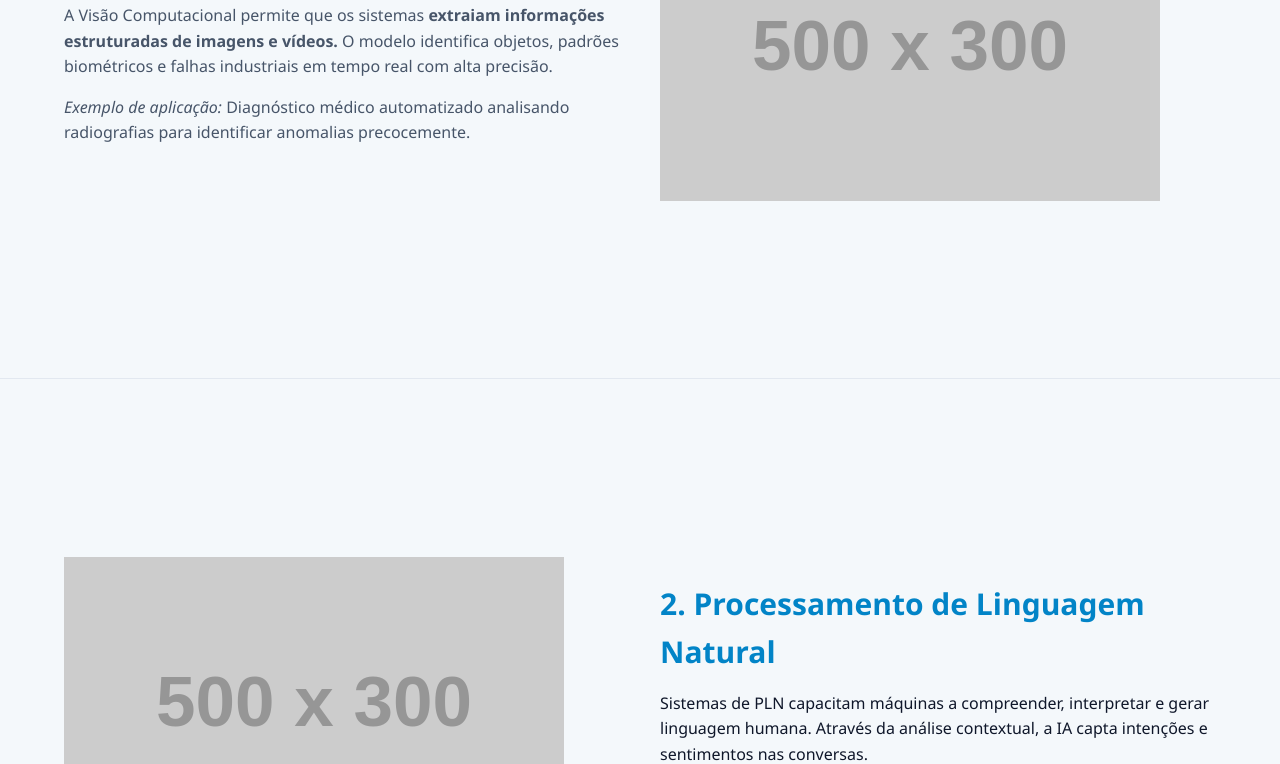
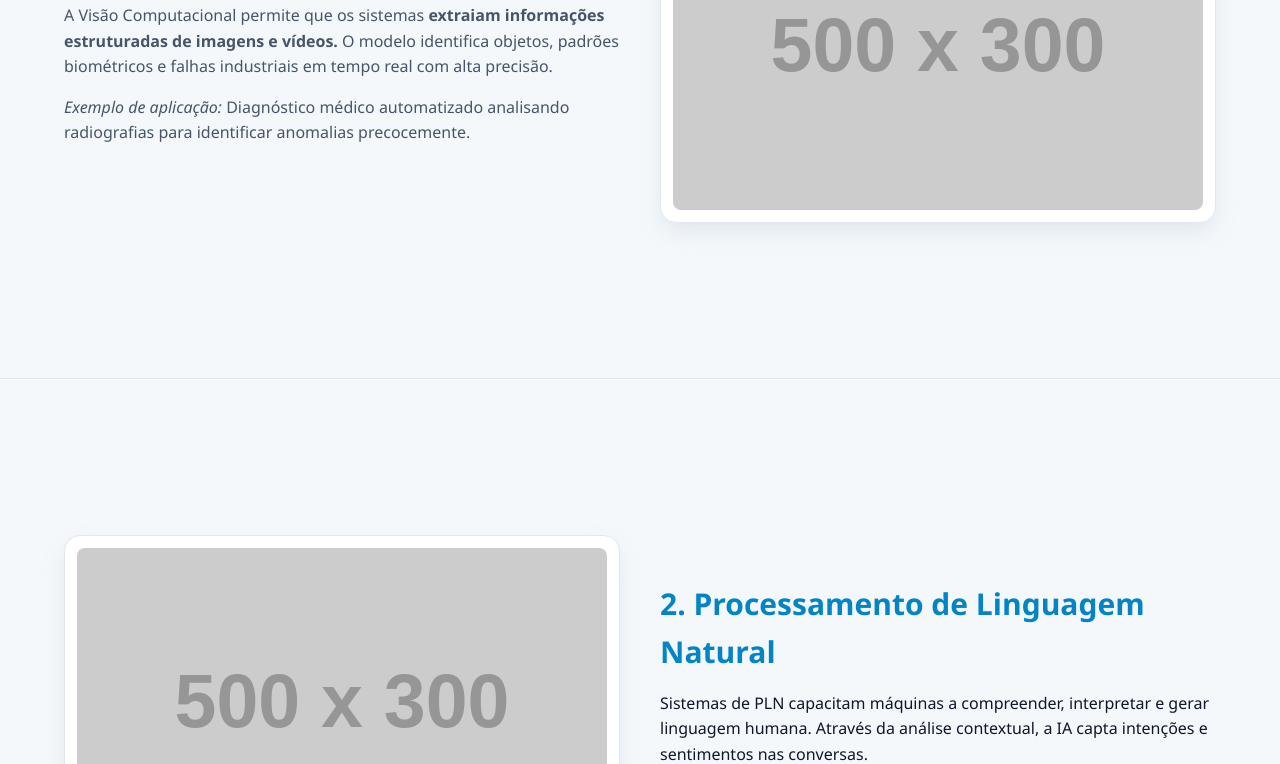
Before and after one commit to barbaraoliveira-sketch/Display, a website: page hub-ia/index.html in a window 1280 px wide. Shown: the part 357-1121 px from the top of the page. Drawn offline with Linux system fonts and the light colour scheme; placeholder pictures from the web are drawn by us.

Commit message:
add:imagem feita

```diff
--- a/hub-ia/css/style.css
+++ b/hub-ia/css/style.css
@@ -27,7 +27,6 @@
     font-size: var(--font-size-xl);
     color: var(--color-primary);
     font-weight: 700;
-
 }
 
 .nav__list{
@@ -37,7 +36,6 @@
     padding: 6px;
     border-radius: var(--radius-md);
     border: 1px solid var(--color-border);
-
 }
 
 .nav__item{
@@ -53,7 +51,6 @@
     position: relative;
     background-color: transparent;
     transition: color 0.3s ease, background-color 0.3s ease, transform 0.2s ease;
-
 }
 
 .nav__link:hover,
@@ -73,7 +70,6 @@
     padding: 0 5%;
     border-bottom: 1px solid var(--color-border);
     scroll-margin-top: var(--header-height);
-
 }
 
 .section-ia__container{
@@ -107,3 +103,23 @@
     margin-bottom: 15px;
     font-size: var(--font-size-base);
 }
+
+.card-image{
+    background-color: var(--color-bg-card);
+    padding: 12px;
+    border-radius: var(--radius-md);
+    box-shadow: var(--shadow-card);
+    border: 1px solid var(--color-border);
+    transition: var(--transition);
+}
+
+.card-image:hover{
+    transform: translateY(-6px);
+    box-shadow: var(--shadow-hover);
+}
+
+.card-image__img{
+    width: 100%;
+    border-radius: var(--radius-sm);
+    object-fit: cover;
+}
```
